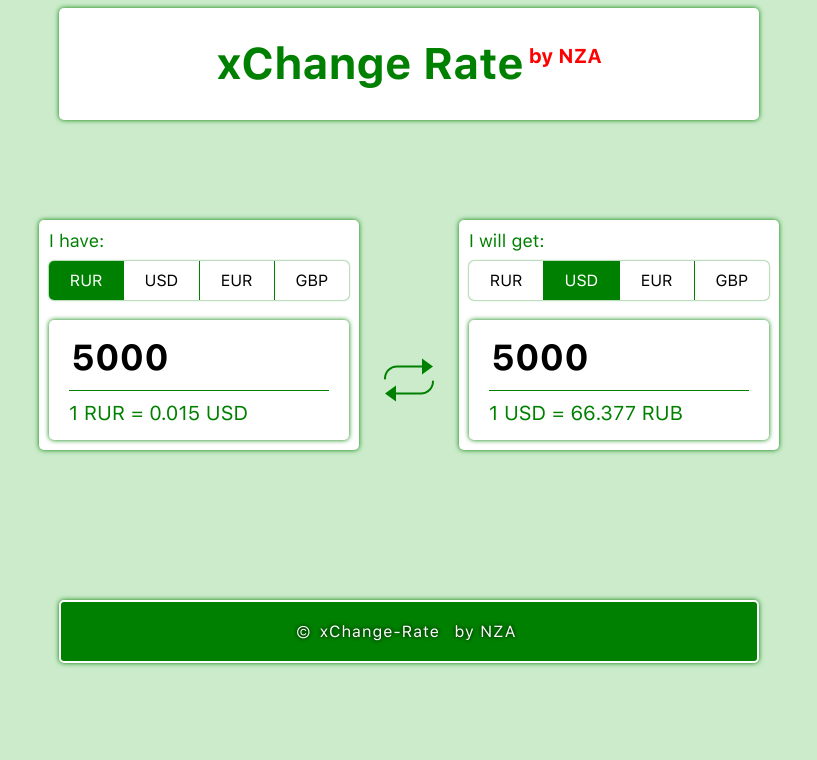
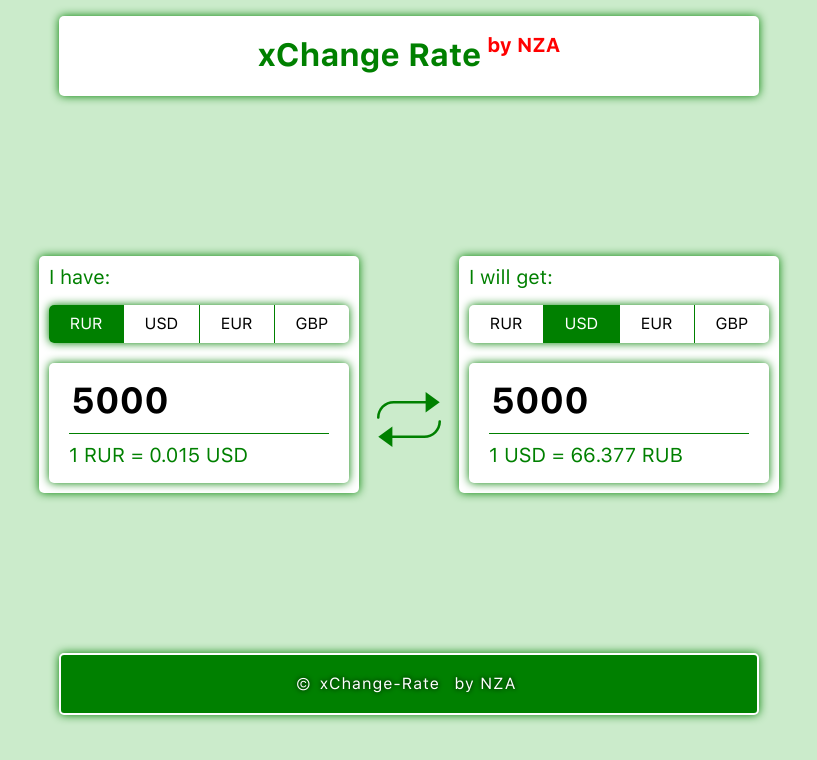
Before and after one commit to the-NZA/xchange-rate, a plain HTML site: page index.html in a window 1280 px wide. Shown: the whole page, without its empty margins (231-1048 px from the left). Drawn offline with Linux system fonts and the light colour scheme.

Commit message:
xChange Rate (beta) | Optimized fetch() and migrate to LESS styles

```diff
--- /dev/null
+++ b/assets/main.less
@@ -0,0 +1,212 @@
+@font-face {
+    font-family: "SFRegular";
+    src: url("../fonts/SFUIText-Regular.ttf") format("truetype");
+    font-style: normal;
+    font-weight: normal;
+    }
+@font-face {
+    font-family: "SFBold";
+    src: url("../fonts/SFUIText-Bold.ttf") format("truetype");
+    font-style: normal;
+    font-weight: bold;
+    }
+
+// =========
+// VARIABLES
+// =========
+@maintext: 'SFRegular';
+@boldtext: 'SFBold';
+@bodybackground: rgba(86, 192, 86, .3);
+@whitebackground: #ffffff;
+@maincolor: #008000;
+@borderraduis: 5px;
+@shadow: 0px 0px 10px @maincolor;
+
+// ======
+// MIXINS
+// ======
+.borderradius(){
+    border-radius: @borderraduis;
+    -webkit-border-radius: @borderraduis;
+    -moz-border-radius: @borderraduis;
+    -ms-border-radius: @borderraduis;
+    -o-border-radius: @borderraduis;
+}
+.left-top-bottom-border-radius() {
+    border-radius: 5px 0 0 5px;
+    -webkit-border-radius: 5px 0 0 5px;
+    -moz-border-radius: 5px 0 0 5px;
+    -ms-border-radius: 5px 0 0 5px;
+    -o-border-radius: 5px 0 0 5px;
+}
+.right-top-bottom-border-radius() {
+    border-radius:0 5px 5px 0;
+    -webkit-border-radius:0 5px 5px 0;
+    -moz-border-radius:0 5px 5px 0;
+    -ms-border-radius:0 5px 5px 0;
+    -o-border-radius:0 5px 5px 0;
+}
+
+// ===========
+// MAIN STYLES
+// ===========
+body{
+    font-family: @maintext;
+    background-color: @bodybackground;
+}
+h1 {
+    font-family: @boldtext;
+    color: @maincolor;
+}
+
+// HEADER SECTION
+header {
+    width: 700px;
+    margin: 0 auto;
+    margin-top: 1rem;
+    background-color: @whitebackground;
+    box-shadow: @shadow;
+    .borderradius();
+    .logo{
+        display: flex;
+        justify-content: center;
+        h1 {
+            align-self: baseline;
+        }
+        span {
+            font-family: @boldtext;
+            margin-left: .3em;
+            margin-bottom: 1em;
+            color: red;
+            font-size: 20px;
+            align-self: center;
+        }
+    }
+}
+
+// MAIN SECTION
+main{
+    margin-top: 10rem;
+    display: flex;
+    flex-direction: row;
+    justify-content: center;
+    .left-side, .right-side{
+        flex-basis: 300px;
+        background: @whitebackground;
+        box-shadow: @shadow;
+        padding: 10px;
+        .borderradius();
+        .calc-title{
+            font-size: 20px;
+            color: @maincolor;
+            margin-bottom: 1rem;
+        }
+        .calc-switcher{
+            display: flex;
+            flex-direction: row;
+            margin-bottom: 20px;
+            box-shadow: @shadow;
+            .borderradius();
+            .switcher_item{
+                flex-basis: 100px;
+                text-align: center;
+                padding: 10px;
+                // color: @maincolor;
+                cursor: pointer;
+                text-transform: uppercase;
+                border-right: 1px solid @maincolor;
+                &:first-child {
+                    .left-top-bottom-border-radius();
+                }
+                &:last-child {
+                    border-right: none;
+                    .right-top-bottom-border-radius();
+                }
+            }
+            .switcher_item.active{
+                background: @maincolor;
+                color: #ffffff;
+            }
+         }
+         .calc_input{
+            display: flex;
+            flex-direction: column;
+            justify-content: center;
+            box-shadow: @shadow;
+            height: 100px;
+            // flex-basis: 250px;
+            padding: 10px 20px 10px 20px;
+           .borderradius();
+           input:focus{
+                outline: none;
+            }
+           .entryInp, .outerInp{
+            font-family: @boldtext;
+            border: none;
+            font-size: 36px;
+            width: 100%;
+            }
+            .now-exchage-1{
+                border-top: 1px solid @maincolor;
+                padding-top: 10px;
+                font-size: 20px;
+                margin-top: 10px;
+                color: @maincolor;
+            }
+            .now-exchage-2{
+                border-top: 1px solid @maincolor;
+                padding-top: 10px;
+                font-size: 20px;
+                margin-top: 10px;
+                color: @maincolor;
+            }
+        }
+    }
+    .center{
+        display: flex;
+        justify-content: center;
+        flex-basis: 100px;
+        img{
+            margin-top: 90px;
+            width: 4rem;
+        }
+    }
+}
+
+// FOOTER SECTION
+footer{
+    margin-top: 10rem;
+    display: flex;
+    justify-content: center;
+    .copyright{
+        text-align: center;
+        box-sizing: border-box;
+        flex-basis: 700px;
+        padding: 20px;
+        background: @maincolor;
+        color: #fff;
+        border: 2px solid white;
+        box-shadow: @shadow;
+        .borderradius();
+        #copy{
+            text-shadow: 0px 0px 5px black;
+        }
+        a {
+            padding: 5px 5px;
+            color: #fff;
+            text-decoration: none;
+            text-shadow: 0px 0px 5px black;
+            letter-spacing: 1px;
+            border-bottom: 2px solid transparent;
+            &:hover {
+                border-bottom: 2px solid #fff;
+                transition: .5s ease-in-out;
+                -webkit-transition: .5s ease-in-out;
+                -moz-transition: .5s ease-in-out;
+                -ms-transition: .5s ease-in-out;
+                -o-transition: .5s ease-in-out;
+            }
+        }
+
+    }
+}
--- a/index.html
+++ b/index.html
@@ -5,7 +5,8 @@
     <meta charset="UTF-8">
     <meta name="viewport" content="width=device-width, initial-scale=1.0">
     <meta http-equiv="X-UA-Compatible" content="ie=edge">
-    <link rel="stylesheet" href="style.css">
+    <link rel="stylesheet" href="assets/normalize.css">
+    <link rel="stylesheet" href="assets/main.css">
 
     <title>xChange Rate</title>
 </head>
@@ -28,7 +29,7 @@
                 <div class="switcher_item" data-currency="GBP">gbp</div>
             </div>
             <div class="calc_input">
-                <input type="text" id="entryInp" maxlength="10" value="5000">
+                <input type="text" id="entryInp" class="entryInp" maxlength="10" value="5000">
                 <div class="now-exchage-1">1 RUR = 0.015 USD</div>
             </div>
         </div>
@@ -44,7 +45,7 @@
                 <div class="switcher_item" data-currency="GBP">gbp</div>
             </div>
             <div class="calc_input">
-                <input type="text" id="outerInp" maxlength="10" value="5000">
+                <input type="text" id="outerInp" class="outerInp" maxlength="10" value="5000">
                 <div class="now-exchage-2">1 USD = 66.377 RUB</div>
             </div>
         </div>
--- a/scripts.js
+++ b/scripts.js
@@ -24,8 +24,8 @@ let nowChangeDiv1 = document.querySelector('.now-exchage-1'),
 
 
 entryInput.addEventListener('input', () => {
-
-    fetch('https://www.cbr-xml-daily.ru/daily_json.js')
+    let url = 'https://www.cbr-xml-daily.ru/daily_json.js';
+    fetch(url)
             .then(response => {
             return response.json();
             })
--- a/style.css
+++ /dev/null
@@ -1,231 +0,0 @@
-
-@font-face {
-    font-family: "SFRegular";
-    src: url("fonts/SFUIText-Regular.ttf") format("truetype");
-    font-style: normal;
-    font-weight: normal;
-    }
-@font-face {
-    font-family: "SFBold";
-    src: url("fonts/SFUIText-Bold.ttf") format("truetype");
-    font-style: normal;
-    font-weight: bold;
-    }
-body{
-    font-family: SFRegular;
-    background: rgba(86, 192, 86, .3);;
-}
-h1 {
-    font-family: SFBold;
-    font-size: 44px;
-    color: green;
-}
-header{
-    margin: 0 auto;
-    width: 700px;
-    /* border: 1px solid #999999; */
-    background: #fff;
-    border-radius: 5px;
-    box-sizing: border-box;
-    -webkit-border-radius: 5px;
-    -moz-border-radius: 5px;
-    -ms-border-radius: 5px;
-    -o-border-radius: 5px;
-    box-shadow: 0px 0px 5px #008000;
-}
-.logo{
-    display: flex;
-    justify-content: center;
-}
-.logo h1 {
-    align-self: baseline;
-    /* text-shadow: 0px 0px 1px black; */
-}
-.logo span{
-    font-family: SFBold;
-    margin-left: 5px;
-    margin-bottom: 15px;
-    color: red;
-    font-size: 20px;
-    font-weight: bold;
-    align-self: center;
-    /* text-shadow: 0px 0px 1px black; */
-}
-main{
-    margin-top: 100px;
-    display: flex;
-    flex-direction: row;
-    justify-content: center;
-}
-.left-side{
-    width: 300px;
-    background: #fff;
-    box-shadow: 0px 0px 5px #008000;
-    border-radius:5px;
-    padding: 10px;
-    -webkit-border-radius:5px;
-    -moz-border-radius:5px;
-    -ms-border-radius:5px;
-    -o-border-radius:5px;
-}
-.center{
-    display: flex;
-    justify-content: center;
-    width: 100px;
-}
-.right-side{
-    width: 300px;
-    background: #fff;
-    box-shadow: 0px 0px 5px #008000;
-    border-radius:5px;
-    padding: 10px;
-    -webkit-border-radius:5px;
-    -moz-border-radius:5px;
-    -ms-border-radius:5px;
-    -o-border-radius:5px;
-}
-.calc-title{
-    font-size: 18px;
-    color: #008000;
-    margin-bottom: 10px;
-}
-.calc-switcher{
-   display: flex;
-   flex-direction: row;
-   margin-bottom: 20px;
-   /* border: 1px solid #008000; */
-   border-radius: 5px;
-   -webkit-border-radius: 5px;
-   -moz-border-radius: 5px;
-   -ms-border-radius: 5px;
-   -o-border-radius: 5px;
-   box-shadow: 0px 0px 2px #008000;
-}
-.switcher_item{
-    width: 100px;
-    text-align: center;
-    padding: 10px;
-    cursor: pointer;
-    text-transform: uppercase;
-    border-right: 1px solid #008000;
-}
-.switcher_item.active{
-    background: #008000;
-    color: #ffffff;
-}
-.switcher_item:first-child{
-    border-radius: 5px 0 0 5px;
-    /* border-right: 1px solid #008000; */
-    -webkit-border-radius: 5px 0 0 5px;
-    -moz-border-radius: 5px 0 0 5px;
-    -ms-border-radius: 5px 0 0 5px;
-    -o-border-radius: 5px 0 0 5px;
-}
-.switcher_item:last-child{
-    border-radius:0 5px 5px 0;
-    /* border-left: 1px solid #008000; */
-    border-right: none;
-    -webkit-border-radius:0 5px 5px 0;
-    -moz-border-radius:0 5px 5px 0;
-    -ms-border-radius:0 5px 5px 0;
-    -o-border-radius:0 5px 5px 0;
-}
-.calc_input{
-    display: flex;
-    flex-direction: column;
-    justify-content: center;
-    /* border: 1px solid #008000; */
-    box-shadow: 0px 0px 5px #008000;
-    border-radius:5px;
-    height: 100px;
-    padding: 10px 20px 10px 20px;
-    -webkit-border-radius:5px;
-    -moz-border-radius:5px;
-    -ms-border-radius:5px;
-    -o-border-radius:5px;
-}
-#entryInp{
-    font-family: SFBold;
-    border: none;
-    font-size: 36px;
-}
-#outerInp{
-    font-family: SFBold;
-    border: none;
-    font-size: 36px;
-}
-.now-exchage-1{
-    border-top: 1px solid #008000;
-    padding-top: 10px;
-    font-size: 20px;
-    margin-top: 10px;
-    color: #008000;
-}
-.now-exchage-2{
-    border-top: 1px solid #008000;
-    padding-top: 10px;
-    font-size: 20px;
-    margin-top: 10px;
-    color: #008000;
-}
-input:focus{
-    outline: none;
-}
-#valute{
-    width: 300px;
-    height: 50px;
-    text-align: center;
-    color: #fff;
-    background: #008000;
-    appearance: auto;
-}
-/* .center{
-
-} */
-.center img{
-    margin-top: 90px;
-    width: 50px;
-}
-
-footer{
-    margin-top: 150px;
-    display: flex;
-    justify-content: center;
-}
-.copyright{
-
-    text-align: center;
-    box-sizing: border-box;
-    width: 700px;
-    padding: 20px;
-    background: rgba(0, 128, 0, 1);
-    color: #fff;
-    border: 2px solid white;
-    border-radius: 5px;
-    -webkit-border-radius: 5px;
-    -moz-border-radius: 5px;
-    -ms-border-radius: 5px;
-    -o-border-radius: 5px;
-    box-shadow: 0px 0px 5px #008000;
-
-}
-.copyright a{
-    font-family: SFRegular;
-    padding: 5px 5px;
-    color: #fff;
-    text-decoration: none;
-    text-shadow: 0px 0px 4px black;
-    letter-spacing: 1px;
-    border-bottom: 2px solid transparent;
-}
-.copyright a:hover{
-    border-bottom: 2px solid #fff;
-    transition: .5s ease-in-out;
-    -webkit-transition: .5s ease-in-out;
-    -moz-transition: .5s ease-in-out;
-    -ms-transition: .5s ease-in-out;
-    -o-transition: .5s ease-in-out;
-}
-#copy{
-    text-shadow: 0px 0px 4px black;
-}
```
Also changed, not shown: assets/main.css (added), assets/normalize.css (added). Lines whose indentation alone changed are shown as unchanged.
